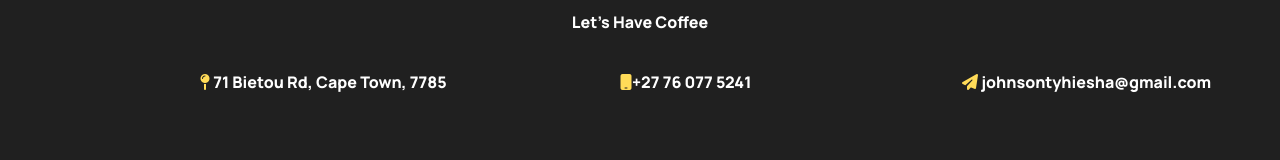
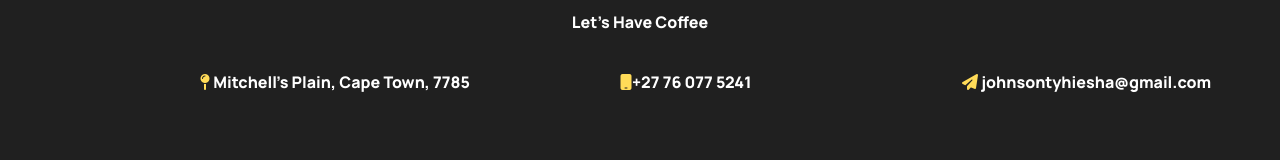
Before and after one commit to tyhieshajohnson/vue-tj-portfolio, a Vue app: page /contact in a window 1280 px wide. Shown: the part 176-336 px from the top of the page. Built offline with nearby package versions, Linux system fonts and the light colour scheme.

Commit message:
Contact Update

```diff
--- a/src/views/ContactView.vue
+++ b/src/views/ContactView.vue
@@ -33,7 +33,7 @@
         <!-- <i class="fa-solid fa-map-pin" style="color: #ffdb58"></i> -->
         <p style="font-family: 'Manrope', sans-serif; color: white">
           <i class="fa-solid fa-map-pin" style="color: #ffdb58"></i>
-          71 Bietou Rd, Cape Town, 7785
+          Mitchell's Plain, Cape Town, 7785
         </p>
       </div>
       <!-- Phone Number -->
```
